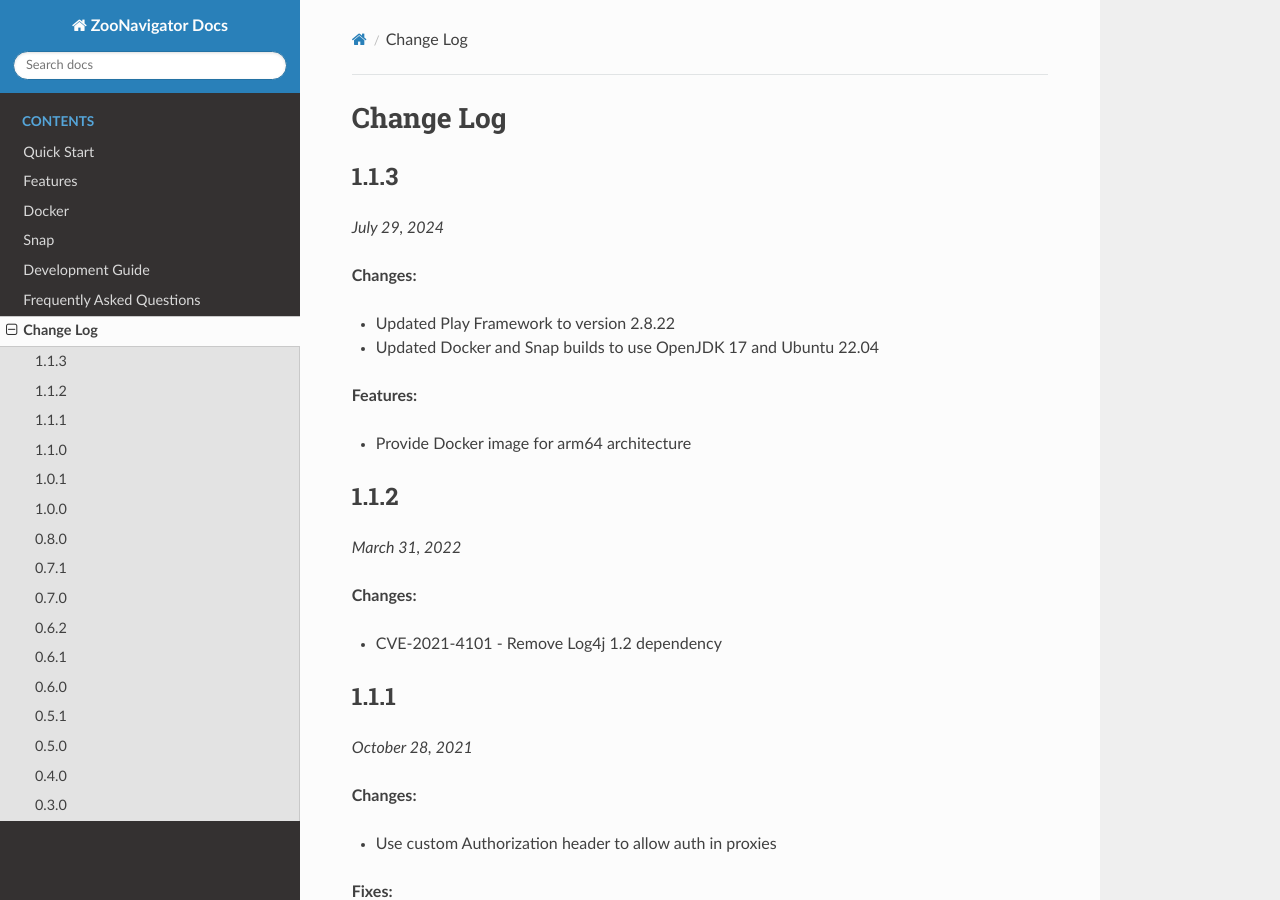
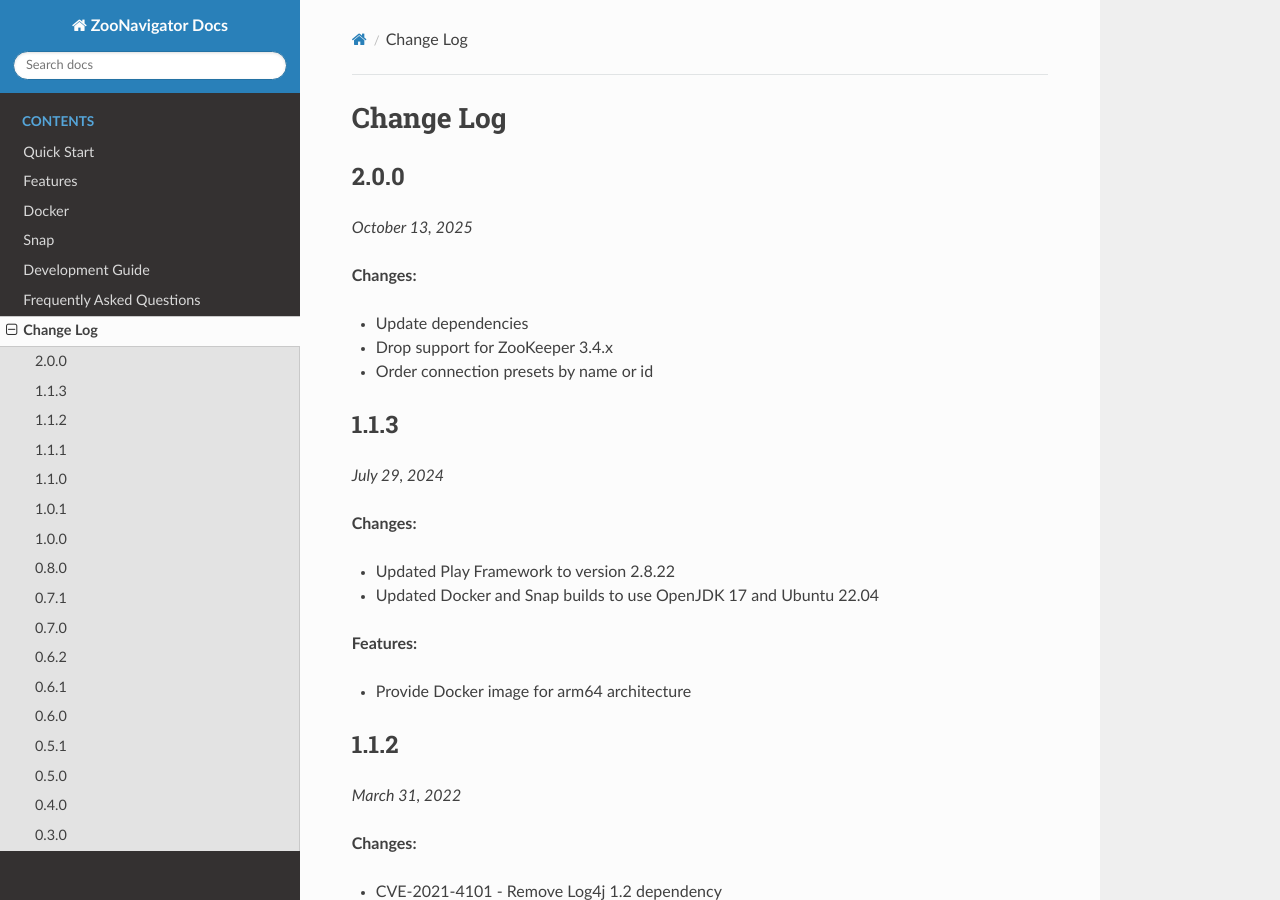
Before and after one commit to elkozmon/zoonavigator, a Sphinx documentation site: the page built from docs/changelog.rst, in a window 1280 px wide and 900 px high. Built offline with Sphinx 7.4.7 and the Read the Docs theme 3.1.0, drawn with Linux system fonts in a browser that asks for light colours.

Commit message:
docs: update changelog for 2.0.0 release

```diff
--- a/docs/changelog.rst
+++ b/docs/changelog.rst
@@ -1,6 +1,18 @@
 ==========
 Change Log
 ==========
+
+2.0.0
+-----
+
+*October 13, 2025*
+
+
+**Changes:**
+
+* Update dependencies
+* Drop support for ZooKeeper 3.4.x
+* Order connection presets by name or id
 
 1.1.3
 -----
--- a/docs/conf.py
+++ b/docs/conf.py
@@ -24,9 +24,9 @@
 author = u'Lubos Kozmon'
 
 # The short X.Y version
-version = u''
+version = u'2.0'
 # The full version, including alpha/beta/rc tags
-release = u'1.0.0'
+release = u'2.0.0'
 
 
 # -- General configuration ---------------------------------------------------
```
